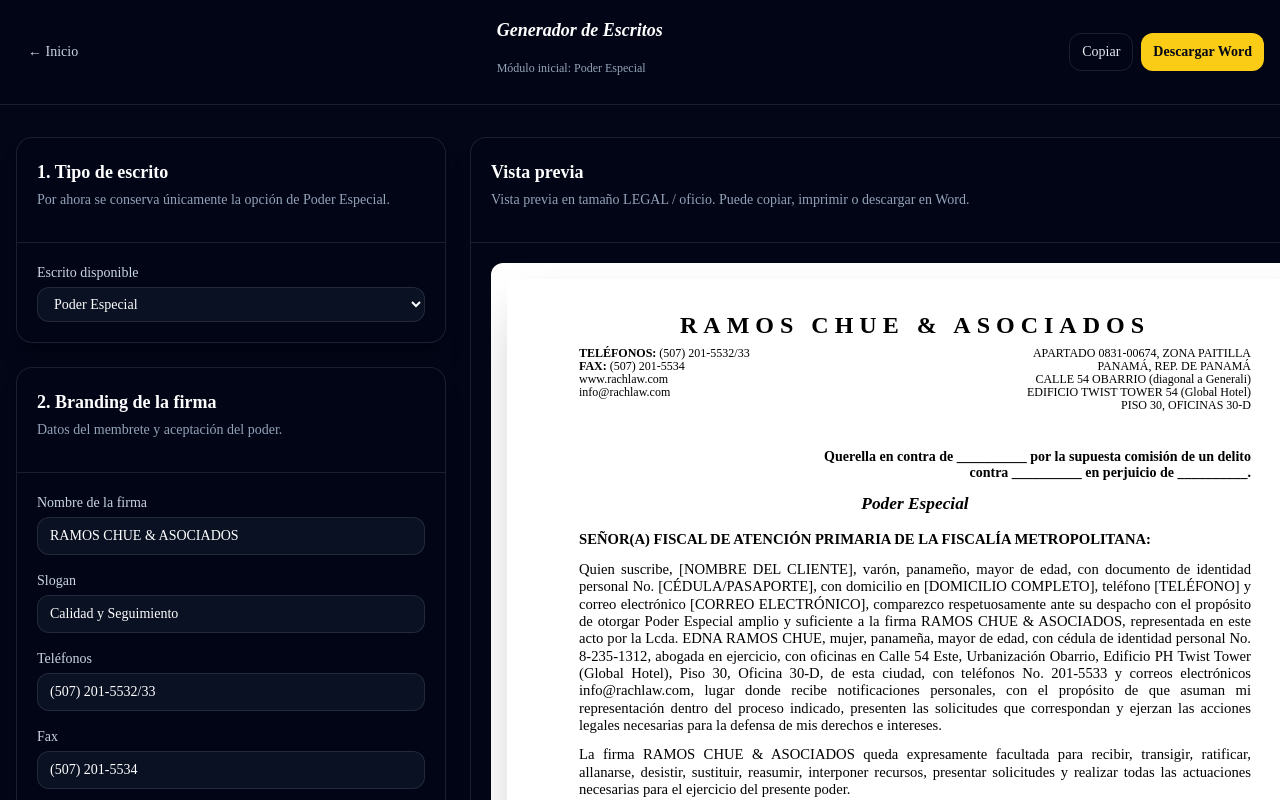
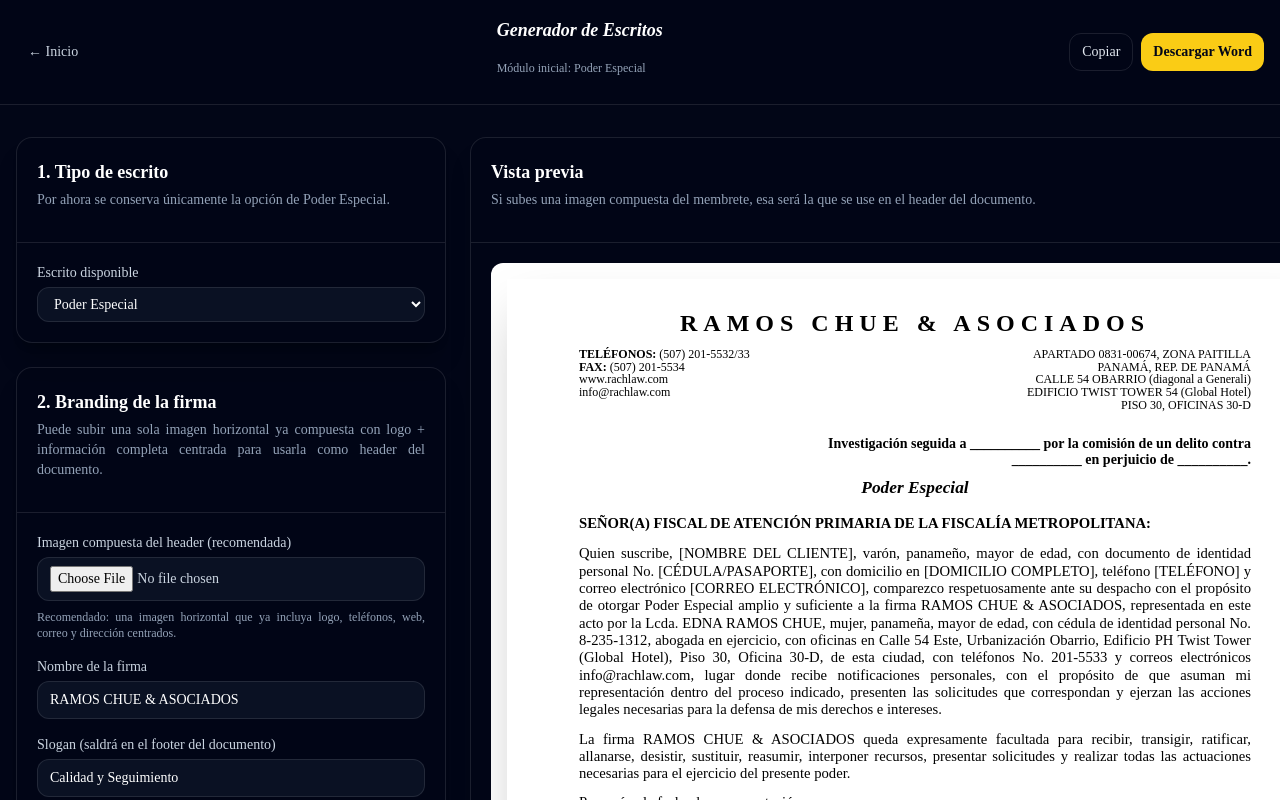
Before and after one commit to purple-flame-code/flowp, a Next.js app: page /escritos in a window 1280 px wide. Shown: the top 800 px of the page. Built offline with nearby package versions, Linux system fonts and the light colour scheme.

Commit message:
Add header image support and update form labels
Added headerMembreteDataUrl to form state and updated related functions for header handling. Modified descriptions and labels for better clarity.

```diff
--- a/src/app/escritos/page.tsx
+++ b/src/app/escritos/page.tsx
@@ -14,6 +14,8 @@
   webFirma: string;
   correoFirma: string;
   direccionFirma: string;
+
+  headerMembreteDataUrl: string;
   logoDataUrl: string;
   firmaManuscritaDataUrl: string;
 
@@ -69,6 +71,7 @@
   direccionFirma:
     "APARTADO 0831-00674, ZONA PAITILLA\nPANAMÁ, REP. DE PANAMÁ\nCALLE 54 OBARRIO (diagonal a Generali)\nEDIFICIO TWIST TOWER 54 (Global Hotel)\nPISO 30, OFICINAS 30-D",
 
+  headerMembreteDataUrl: "",
   logoDataUrl: "",
   firmaManuscritaDataUrl: "",
 
@@ -102,7 +105,7 @@
   autoridadDestino:
     "SEÑOR(A) FISCAL DE ATENCIÓN PRIMARIA DE LA FISCALÍA METROPOLITANA:",
   descripcionInvestigacion: "",
-  tipoProceso: "Querella",
+  tipoProceso: "Investigación seguida",
   contraparte: "",
   delitoOMateria: "",
   perjudicado: "",
@@ -243,7 +246,7 @@
     form.sociedadNombre.trim() ||
     "__________";
 
-  return `${tipo} en contra de ${contraparte} por la supuesta comisión de un delito contra ${delito} en perjuicio de ${perjudicado}.`;
+  return `${tipo} a ${contraparte} por la comisión de un delito contra ${delito} en perjuicio de ${perjudicado}.`;
 }
 
 function construirComparecencia(form: FormState) {
@@ -356,6 +359,33 @@
   return `${textoBase}\n\nAsimismo, queda facultada para ${form.facultadesAdicionales.trim()}.`;
 }
 
+function construirHeaderFallback(form: FormState) {
+  const logo = form.logoDataUrl
+    ? `<img src="${form.logoDataUrl}" class="fallback-logo" alt="Logo de la firma" />`
+    : `<div class="fallback-logo-text">${escapeHtml(form.nombreFirma)}</div>`;
+
+  return `
+    <table class="fallback-header-table" role="presentation">
+      <tr>
+        <td class="fallback-header-center" colspan="2">
+          ${logo}
+        </td>
+      </tr>
+      <tr>
+        <td class="fallback-header-left">
+          <div><strong>TELÉFONOS:</strong> ${escapeHtml(form.telefonosFirma)}</div>
+          <div><strong>FAX:</strong> ${escapeHtml(form.faxFirma)}</div>
+          <div>${escapeHtml(form.webFirma)}</div>
+          <div>${escapeHtml(form.correoFirma)}</div>
+        </td>
+        <td class="fallback-header-right">
+          ${paragraph(form.direccionFirma)}
+        </td>
+      </tr>
+    </table>
+  `;
+}
+
 function construirDocumentoHtml(form: FormState) {
   const descripcionInvestigacion = construirDescripcionInvestigacion(form);
   const comparecencia = construirComparecencia(form);
@@ -363,6 +393,22 @@
   const fecha = form.usarFechaPresentacion
     ? `${form.ciudad || "Panamá"}, a la fecha de su presentación.`
     : `${form.ciudad || "Panamá"}, ${form.fechaTexto || "[FECHA]"}.`;
+
+  const headerCompuesto = form.headerMembreteDataUrl
+    ? `
+      <table class="header-image-table" role="presentation">
+        <tr>
+          <td>
+            <img
+              src="${form.headerMembreteDataUrl}"
+              class="header-image"
+              alt="Membrete de la firma"
+            />
+          </td>
+        </tr>
+      </table>
+    `
+    : construirHeaderFallback(form);
 
   const otorgante =
     form.tipoPoderdante === "persona_juridica"
@@ -373,37 +419,15 @@
           form.clienteCedulaPasaporte || "[DOCUMENTO]"
         )}`;
 
-  const logo = form.logoDataUrl
-    ? `<img src="${form.logoDataUrl}" class="logo-firma" alt="Logo de la firma" />`
-    : `<div class="logo-texto">${escapeHtml(form.nombreFirma)}</div>`;
-
   const firma = form.firmaManuscritaDataUrl
     ? `<img src="${form.firmaManuscritaDataUrl}" class="firma-manuscrita" alt="Firma manuscrita" />`
     : "";
 
   return `
     <div class="WordSection1 documento">
-      <table class="logo-table">
-        <tr>
-          <td>${logo}</td>
-        </tr>
-      </table>
+      ${headerCompuesto}
 
-      <table class="membrete-table">
-        <tr>
-          <td class="membrete-left">
-            <div><strong>TELÉFONOS:</strong> ${escapeHtml(form.telefonosFirma)}</div>
-            <div><strong>FAX:</strong> ${escapeHtml(form.faxFirma)}</div>
-            <div>${escapeHtml(form.webFirma)}</div>
-            <div>${escapeHtml(form.correoFirma)}</div>
-          </td>
-          <td class="membrete-right">
-            ${paragraph(form.direccionFirma)}
-          </td>
-        </tr>
-      </table>
-
-      <table class="meta-table">
+      <table class="meta-table" role="presentation">
         <tr>
           <td class="meta-left">
             ${
@@ -428,7 +452,7 @@
 
       <p>${paragraph(fecha)}</p>
 
-      <table class="firmas-table">
+      <table class="firmas-table" role="presentation">
         <tr>
           <td class="firma-cell">
             <p>Otorga poder,</p>
@@ -449,8 +473,8 @@
       </table>
 
       ${
-        form.sloganFirma
-          ? `<p class="slogan">“${escapeHtml(form.sloganFirma)}”</p>`
+        form.sloganFirma.trim()
+          ? `<div class="footer-slogan">${escapeHtml(form.sloganFirma)}</div>`
           : ""
       }
     </div>
@@ -490,9 +514,9 @@
     }
 
     table {
+      width: 100%;
       border-collapse: collapse;
       border-spacing: 0;
-      width: 100%;
     }
 
     td {
@@ -500,24 +524,52 @@
       padding: 0;
     }
 
-    .logo-table {
-      margin-bottom: 6pt;
+    .header-image-table {
+      margin-bottom: 18pt;
     }
 
-    .logo-table td {
+    .header-image-table td {
       text-align: center;
     }
 
-    .logo-firma {
+    .header-image {
+      width: 100%;
+      max-width: 520px;
+      height: auto;
       display: inline-block;
-      width: 230px;
-      max-width: 230px;
-      height: auto;
-      max-height: 82px;
       object-fit: contain;
     }
 
-    .logo-texto {
+    .fallback-header-table {
+      margin-bottom: 18pt;
+      font-size: 9pt;
+      line-height: 1.08;
+    }
+
+    .fallback-header-center {
+      text-align: center;
+      padding-bottom: 8pt;
+    }
+
+    .fallback-header-left {
+      width: 48%;
+      text-align: left;
+    }
+
+    .fallback-header-right {
+      width: 52%;
+      text-align: right;
+    }
+
+    .fallback-logo {
+      width: 220px;
+      max-width: 220px;
+      height: auto;
+      max-height: 80px;
+      object-fit: contain;
+    }
+
+    .fallback-logo-text {
       font-size: 18pt;
       font-weight: bold;
       letter-spacing: 6px;
@@ -525,36 +577,21 @@
       text-transform: uppercase;
     }
 
-    .membrete-table {
-      margin-bottom: 28pt;
-      font-size: 9pt;
-      line-height: 1.08;
-    }
-
-    .membrete-left {
-      width: 48%;
-      text-align: left;
-    }
-
-    .membrete-right {
-      width: 52%;
-      text-align: right;
-    }
-
     .meta-table {
-      margin-bottom: 10pt;
+      margin-bottom: 8pt;
       font-size: 10.5pt;
       line-height: 1.12;
     }
 
     .meta-left {
-      width: 36%;
+      width: 35%;
       text-align: left;
       font-weight: normal;
+      padding-right: 10pt;
     }
 
     .meta-right {
-      width: 64%;
+      width: 65%;
       text-align: right;
       font-weight: bold;
     }
@@ -611,10 +648,11 @@
       object-fit: contain;
     }
 
-    .slogan {
+    .footer-slogan {
       margin-top: 28pt;
       text-align: center;
       font-size: 9.5pt;
+      font-style: italic;
       font-weight: bold;
     }
   `;
@@ -660,7 +698,7 @@
 
   const cargarImagen = (
     file: File | undefined,
-    key: "logoDataUrl" | "firmaManuscritaDataUrl"
+    key: "headerMembreteDataUrl" | "logoDataUrl" | "firmaManuscritaDataUrl"
   ) => {
     if (!file) return;
 
@@ -677,7 +715,6 @@
     const temp = document.createElement("div");
     temp.innerHTML = documentoHtml;
     const texto = temp.innerText;
-
     await navigator.clipboard.writeText(texto);
     alert("Texto copiado al portapapeles.");
   };
@@ -773,8 +810,37 @@
 
           <Card
             title="2. Branding de la firma"
-            description="Datos del membrete y aceptación del poder."
+            description="Puede subir una sola imagen horizontal ya compuesta con logo + información completa centrada para usarla como header del documento."
           >
+            <div>
+              <FieldLabel>Imagen compuesta del header (recomendada)</FieldLabel>
+              <input
+                type="file"
+                accept="image/*"
+                onChange={(event) =>
+                  cargarImagen(
+                    event.target.files?.[0],
+                    "headerMembreteDataUrl"
+                  )
+                }
+                className="w-full rounded-xl border border-white/10 bg-slate-900/70 px-3 py-2 text-sm text-slate-300"
+              />
+              <p className="mt-2 text-xs text-slate-400">
+                Recomendado: una imagen horizontal que ya incluya logo,
+                teléfonos, web, correo y dirección centrados.
+              </p>
+
+              {form.headerMembreteDataUrl && (
+                <div className="mt-3 rounded-xl bg-white p-3">
+                  <img
+                    src={form.headerMembreteDataUrl}
+                    alt="Header compuesto"
+                    className="mx-auto max-h-32 object-contain"
+                  />
+                </div>
+              )}
+            </div>
+
             <div>
               <FieldLabel>Nombre de la firma</FieldLabel>
               <TextInput
@@ -784,7 +850,7 @@
             </div>
 
             <div>
-              <FieldLabel>Slogan</FieldLabel>
+              <FieldLabel>Slogan (saldrá en el footer del documento)</FieldLabel>
               <TextInput
                 value={form.sloganFirma}
                 onChange={(value) => update("sloganFirma", value)}
@@ -833,7 +899,7 @@
             </div>
 
             <div>
-              <FieldLabel>Logo de la firma</FieldLabel>
+              <FieldLabel>Logo individual (fallback)</FieldLabel>
               <input
                 type="file"
                 accept="image/*"
@@ -847,7 +913,7 @@
                 <div className="mt-3 rounded-xl bg-white p-3">
                   <img
                     src={form.logoDataUrl}
-                    alt="Logo de la firma"
+                    alt="Logo individual"
                     className="mx-auto max-h-24 object-contain"
                   />
                 </div>
@@ -1022,7 +1088,6 @@
                 value={form.clienteDomicilio}
                 onChange={(value) => update("clienteDomicilio", value)}
                 rows={3}
-                placeholder="Urbanización, calle, edificio, apartamento/oficina, corregimiento, distrito y provincia"
               />
             </div>
 
@@ -1084,14 +1149,13 @@
 
           <Card
             title="6. Carpetilla e investigación"
-            description="Aparece debajo del membrete: carpetilla izquierda, descripción derecha."
+            description="Carpetilla a la izquierda y descripción del proceso a la derecha."
           >
             <div>
               <FieldLabel>Número de carpetilla</FieldLabel>
               <TextInput
                 value={form.numeroCarpetilla}
                 onChange={(value) => update("numeroCarpetilla", value)}
-                placeholder="Ejemplo: 201900065074"
               />
             </div>
 
@@ -1102,8 +1166,7 @@
                 onChange={(value) =>
                   update("descripcionInvestigacion", value)
                 }
-                rows={5}
-                placeholder="Ejemplo: Querella en contra de Juan Bravo por la supuesta comisión de un delito contra la fe pública en perjuicio de Rodrigo Fonseca."
+                rows={4}
               />
             </div>
 
@@ -1112,7 +1175,6 @@
               <TextInput
                 value={form.tipoProceso}
                 onChange={(value) => update("tipoProceso", value)}
-                placeholder="Querella / Investigación seguida"
               />
             </div>
 
@@ -1130,7 +1192,6 @@
                 value={form.delitoOMateria}
                 onChange={(value) => update("delitoOMateria", value)}
                 rows={3}
-                placeholder="Ejemplo: la fe pública, el patrimonio económico, el honor de la persona natural..."
               />
             </div>
 
@@ -1218,7 +1279,6 @@
                 value={form.facultadesAdicionales}
                 onChange={(value) => update("facultadesAdicionales", value)}
                 rows={3}
-                placeholder="Ejemplo: retirar copias, solicitar autenticaciones, gestionar notificaciones..."
               />
             </div>
 
@@ -1274,7 +1334,7 @@
         <div className="lg:sticky lg:top-24 lg:self-start">
           <Card
             title="Vista previa"
-            description="Vista previa en tamaño LEGAL / oficio. Puede copiar, imprimir o descargar en Word."
+            description="Si subes una imagen compuesta del membrete, esa será la que se use en el header del documento."
           >
             <div className="overflow-auto rounded-xl bg-white p-4 text-slate-950">
               <div
```
